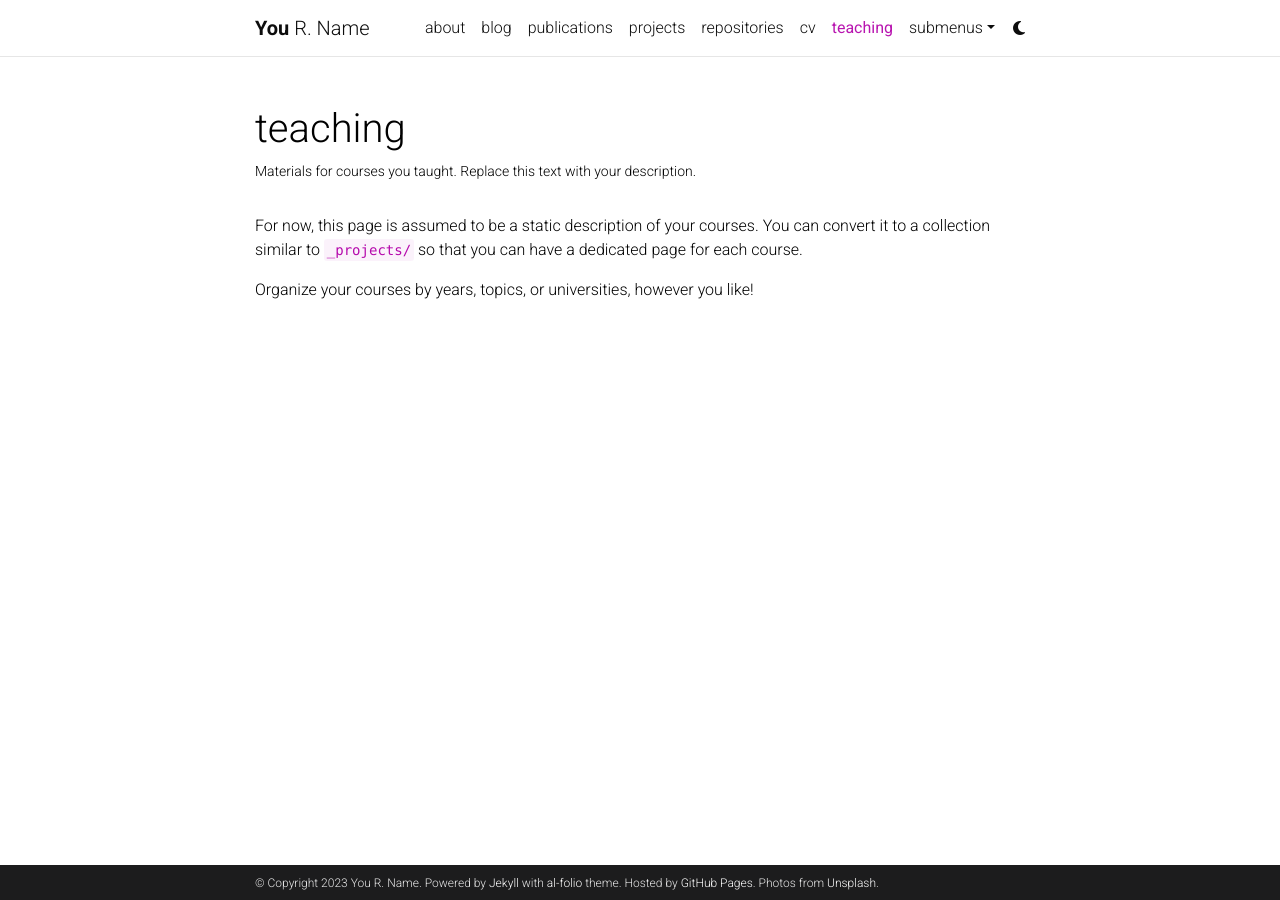
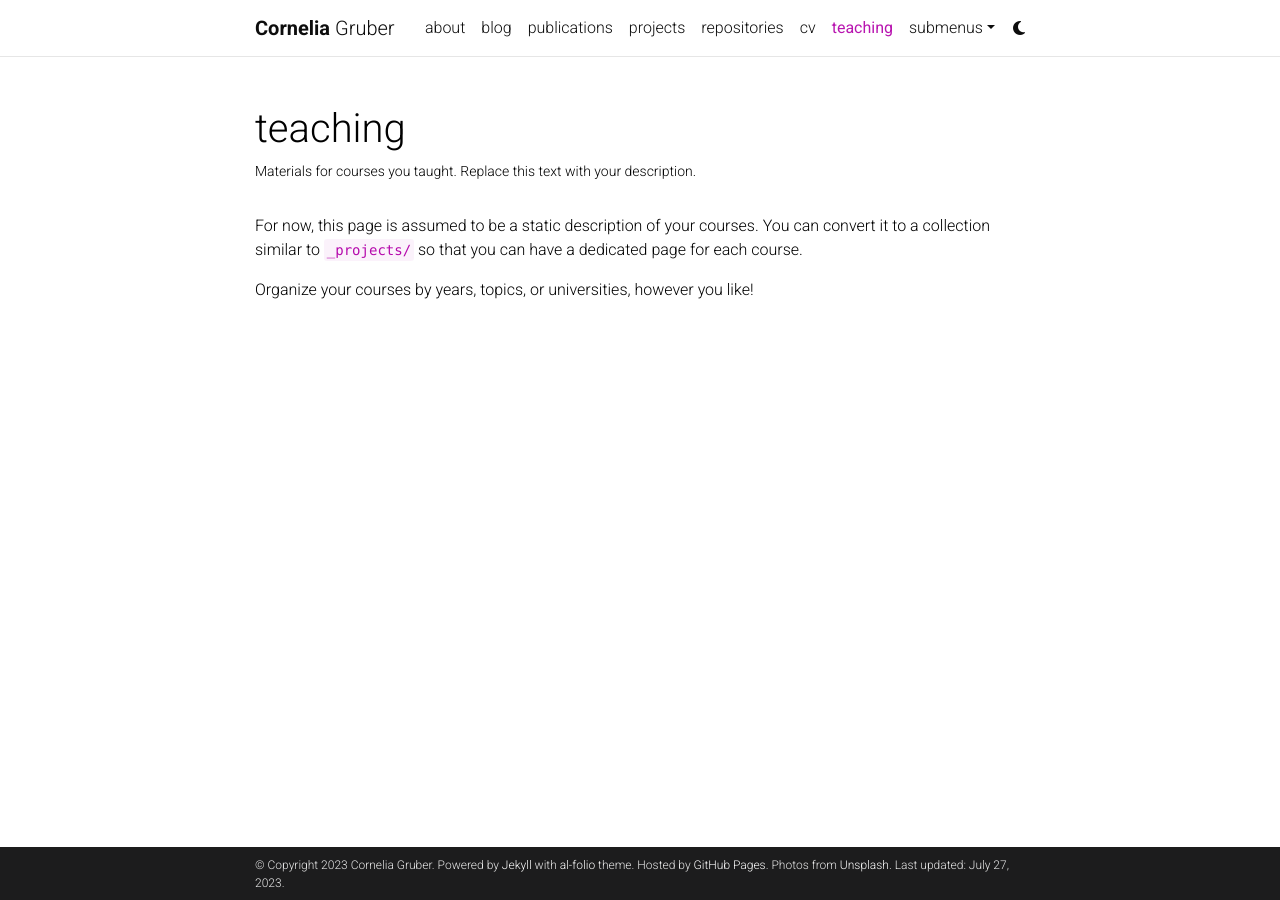
Before and after one commit to corneliagru/corneliagru.github.io, a Jekyll site: the page built from _pages/teaching.md, in a window 1280 px wide. Built offline with Jekyll 4.4.1, drawn with Linux system fonts in a browser that asks for light colours; comment, search, counter and statistics services are not loaded; a style sheet for code colours, icons or effects is not loaded.

Commit message:
Update _config.yml

```diff
--- a/_config.yml
+++ b/_config.yml
@@ -3,10 +3,10 @@
 # -----------------------------------------------------------------------------
 
 title: blank # the website title (if blank, full name will be used instead)
-first_name: You
-middle_name: R.
-last_name: Name
-email: you@example.com
+first_name: Cornelia
+middle_name:
+last_name: Gruber
+email: cornelia.gruber@lmu.de
 description: > # the ">" symbol means to ignore newlines until "footer_text:"
   A simple, whitespace theme for academics. Based on [*folio](https://github.com/bogoli/-folio) design.
 footer_text: >
@@ -20,7 +20,7 @@
 
 url: https://corneliagru.github.io # the base hostname & protocol for your site
 baseurl: /al-folio # the subpath of your site, e.g. /blog/
-last_updated: false # set to true if you want to display last updated in the footer
+last_updated: true # set to true if you want to display last updated in the footer
 impressum_path:  # set to path to include impressum link in the footer, use the same path as permalink in a page, helps to conform with EU GDPR
 
 # -----------------------------------------------------------------------------
```
